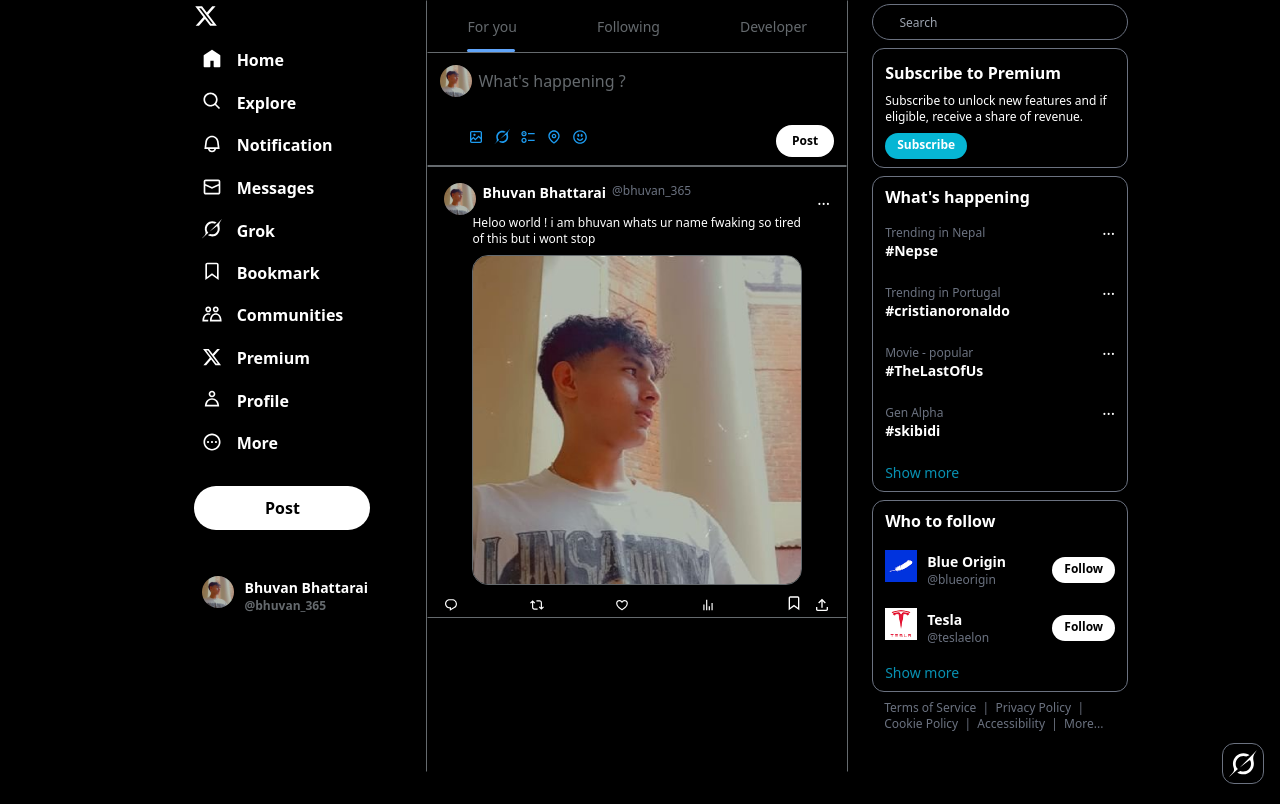
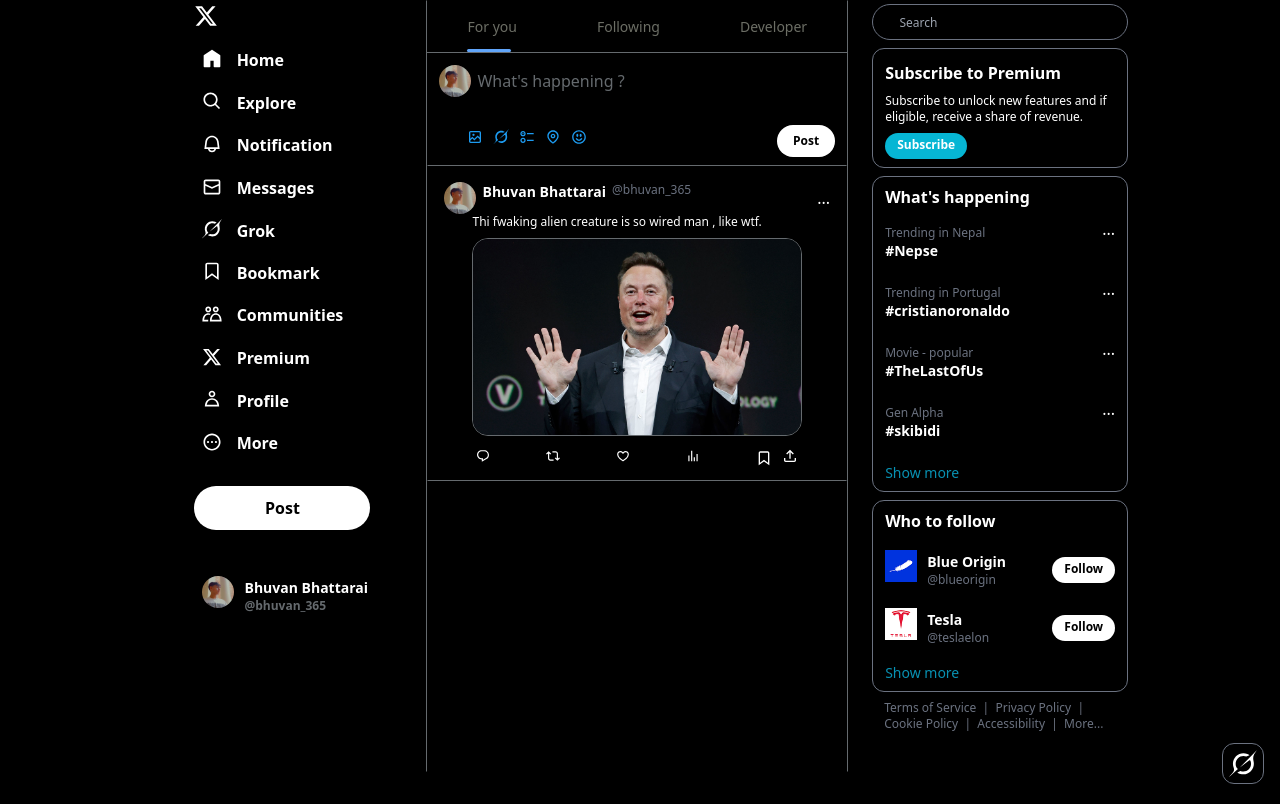
Before and after one commit to bhuvan-365/Tailwindcss-project, a website: page index.html in a window 1280 px wide. Drawn offline with nearby package versions, Linux system fonts and the light colour scheme; files that its build step writes are made by us from their sources.

Commit message:
post area update

```diff
--- a/index.html
+++ b/index.html
@@ -165,18 +165,18 @@
 
         </div>
         <div class="middle pt-1 w-full border border-[#656a6e] border-y-black ">
-            <div class="nav pr-10 pl-10  ">
-                <ul class="flex flex-row justify-evenly items-center gap-20 text-[#656a6e] text-sm">
+            <div class="nav pr-10 pl-10 sticky top-0 border-b  border-b-[#656a6e] backdrop-blur-3xl z-50 bg-transparent ">
+                <ul class="flex flex-row justify-evenly items-center gap-20 text-[#6c6e65] text-sm ]">
                     <li class="pt-3 pb-3">For&nbsp;you</li>
                     <li class="pt-3 pb-3">Following</li>
                     <li class="pt-3 pb-3">Developer</li>
                 </ul>
+                <div class="active ml-0 w-11 h-[3px] bg-blue-400 rounded-3xl"></div>
             </div>
-            <div class="active ml-10 w-12 h-[3px] bg-blue-400 rounded-3xl"></div>
             <div class="main">
 
                 <div class="postArea">
-                    <div class="postContain border-[1px] border-[#656a6e] border-x-black">
+                    <div class="postContain ">
                         <div class="postContent">
                             <div class="flex gap-1.5 justify-start items-center pl-3 pt-3 pb-3">
                                 <div class="h-8 w-8 "><img class="rounded-3xl" src="/Tailwindcss-project/images/sir.jpg"
@@ -256,40 +256,39 @@
 
                     </div>
                     <div class="content m-auto px-7">
-                        <div class="caption text-xs w-fit pb-2">Heloo world ! i am bhuvan whats ur name fwaking so tired
-                            of this but i wont stop</div>
+                        <div class="caption text-xs w-fit pb-2">Thi fwaking alien creature is so wired man , like wtf.</div>
                         <div class="overflow-hidden border-[1px] border-[#656a6e] rounded-2xl w-full">
-                            <div class=" m-auto  "><img class=" m-auto " src="/Tailwindcss-project/images/sir.jpg"
+                            <div class=" m-auto  "><img class=" m-auto " src="/Tailwindcss-project/images/elon.jfif"
                                     alt=""></div>
                         </div>
                     </div>
-                    <div class="impression flex justify-between items-center pt-2">
-                        <div class=""comment><svg viewBox="0 0 24 24" aria-hidden="true"
-                                class="  invert w-3.5 r-4qtqp9 r-yyyyoo r-dnmrzs r-bnwqim r-lrvibr r-m6rgpd r-1xvli5t r-1hdv0qi">
+                    <div class="impression flex justify-between items-center pt-2 px-7 pb-3">
+                        <div class="comment p-1 rounded-3xl hover:bg-[#0f3854]  "><svg viewBox="0 0 24 24" aria-hidden="true"
+                                class="  invert w-3.5 hover:text-[#1b8fdd] r-4qtqp9 r-yyyyoo r-dnmrzs r-bnwqim r-lrvibr r-m6rgpd r-1xvli5t r-1hdv0qi">
                                 <g>
                                     <path
                                         d="M1.751 10c0-4.42 3.584-8 8.005-8h4.366c4.49 0 8.129 3.64 8.129 8.13 0 2.96-1.607 5.68-4.196 7.11l-8.054 4.46v-3.69h-.067c-4.49.1-8.183-3.51-8.183-8.01zm8.005-6c-3.317 0-6.005 2.69-6.005 6 0 3.37 2.77 6.08 6.138 6.01l.351-.01h1.761v2.3l5.087-2.81c1.951-1.08 3.163-3.13 3.163-5.36 0-3.39-2.744-6.13-6.129-6.13H9.756z">
                                     </path>
                                 </g>
                             </svg></div>
-                        <div class="repost"><svg viewBox="0 0 24 24" aria-hidden="true"
-                                class="  invert w-3.5 r-4qtqp9 r-yyyyoo r-dnmrzs r-bnwqim r-lrvibr r-m6rgpd r-1xvli5t r-1hdv0qi">
+                        <div class="repost  p-1 rounded-3xl hover:bg-[#00281b]"><svg viewBox="0 0 24 24" aria-hidden="true"
+                                class=" hover:text-[#00ba7c] invert w-3.5 r-4qtqp9 r-yyyyoo r-dnmrzs r-bnwqim r-lrvibr r-m6rgpd r-1xvli5t r-1hdv0qi">
                                 <g>
                                     <path
                                         d="M4.5 3.88l4.432 4.14-1.364 1.46L5.5 7.55V16c0 1.1.896 2 2 2H13v2H7.5c-2.209 0-4-1.79-4-4V7.55L1.432 9.48.068 8.02 4.5 3.88zM16.5 6H11V4h5.5c2.209 0 4 1.79 4 4v8.45l2.068-1.93 1.364 1.46-4.432 4.14-4.432-4.14 1.364-1.46 2.068 1.93V8c0-1.1-.896-2-2-2z">
                                     </path>
                                 </g>
                             </svg> </div>
-                        <div class="love"><svg viewBox="0 0 24 24" aria-hidden="true"
-                                class=" invert w-3.5 r-4qtqp9 r-yyyyoo r-dnmrzs r-bnwqim r-lrvibr r-m6rgpd r-1xvli5t r-1hdv0qi">
+                        <div class="love p-1 rounded-3xl  hover:bg-[#990f4f]"><svg viewBox="0 0 24 24" aria-hidden="true"
+                                class=" hover:text-[#db1570] invert w-3.5 r-4qtqp9 r-yyyyoo r-dnmrzs r-bnwqim r-lrvibr r-m6rgpd r-1xvli5t r-1hdv0qi">
                                 <g>
                                     <path
                                         d="M16.697 5.5c-1.222-.06-2.679.51-3.89 2.16l-.805 1.09-.806-1.09C9.984 6.01 8.526 5.44 7.304 5.5c-1.243.07-2.349.78-2.91 1.91-.552 1.12-.633 2.78.479 4.82 1.074 1.97 3.257 4.27 7.129 6.61 3.87-2.34 6.052-4.64 7.126-6.61 1.111-2.04 1.03-3.7.477-4.82-.561-1.13-1.666-1.84-2.908-1.91zm4.187 7.69c-1.351 2.48-4.001 5.12-8.379 7.67l-.503.3-.504-.3c-4.379-2.55-7.029-5.19-8.382-7.67-1.36-2.5-1.41-4.86-.514-6.67.887-1.79 2.647-2.91 4.601-3.01 1.651-.09 3.368.56 4.798 2.01 1.429-1.45 3.146-2.1 4.796-2.01 1.954.1 3.714 1.22 4.601 3.01.896 1.81.846 4.17-.514 6.67z">
                                     </path>
                                 </g>
                             </svg></div>
-                        <div class="views"><svg viewBox="0 0 24 24" aria-hidden="true"
-                                class="  invert w-3.5 r-4qtqp9 r-yyyyoo r-dnmrzs r-bnwqim r-lrvibr r-m6rgpd r-1xvli5t r-1hdv0qi">
+                        <div class="views p-1 rounded-3xl  hover:bg-[#0f3854]"><svg viewBox="0 0 24 24" aria-hidden="true"
+                                class=" hover:text-[#1b8fdd] invert w-3.5  r-4qtqp9 r-yyyyoo r-dnmrzs r-bnwqim r-lrvibr r-m6rgpd r-1xvli5t r-1hdv0qi">
                                 <g>
                                     <path
                                         d="M8.75 21V3h2v18h-2zM18 21V8.5h2V21h-2zM4 21l.004-10h2L6 21H4zm9.248 0v-7h2v7h-2z">
@@ -297,17 +296,24 @@
                                 </g>
                             </svg></div>
                         <div class="flex gap-0.5 justify-start items-center">
-                            <div><svg viewBox="0 0 24 24" aria-hidden="true"
-                                    class=" invert w-4 r-4qtqp9 r-yyyyoo r-dnmrzs r-bnwqim r-lrvibr r-m6rgpd r-1nao33i r-lwhw9o r-cnnz9e"
-                                    style="display: inline;  margin-bottom: 6px;  margin-right: 10px;">
+                            <div class="px-1 rounded-3xl hover:bg-[#0f3854]"><svg viewBox="0 0 24 24" aria-hidden="true"
+                                    class=" hover:text-[#1b8fdd] invert w-4 r-4qtqp9 r-yyyyoo r-dnmrzs r-bnwqim r-lrvibr r-m6rgpd r-1nao33i r-lwhw9o r-cnnz9e"
+                                    style="display: inline;  ">
                                     <g>
                                         <path
                                             d="M4 4.5C4 3.12 5.119 2 6.5 2h11C18.881 2 20 3.12 20 4.5v18.44l-8-5.71-8 5.71V4.5zM6.5 4c-.276 0-.5.22-.5.5v14.56l6-4.29 6 4.29V4.5c0-.28-.224-.5-.5-.5h-11z"
-                                            style="display: inline;  margin-bottom: 6px;  margin-right: 10px;">
+                                            style="display: inline;  ">
                                         </path>
                                     </g>
                                 </svg></div>
-                            <div><svg viewBox="0 0 24 24" aria-hidden="true" class="  invert w-4 r-4qtqp9 r-yyyyoo r-dnmrzs r-bnwqim r-lrvibr r-m6rgpd r-1xvli5t r-1hdv0qi"><g><path d="M12 2.59l5.7 5.7-1.41 1.42L13 6.41V16h-2V6.41l-3.3 3.3-1.41-1.42L12 2.59zM21 15l-.02 3.51c0 1.38-1.12 2.49-2.5 2.49H5.5C4.11 21 3 19.88 3 18.5V15h2v3.5c0 .28.22.5.5.5h12.98c.28 0 .5-.22.5-.5L19 15h2z"></path></g></svg></div>
+                            <div class=" p-1 rounded-3xl hover:bg-[#0f3854]"><svg viewBox="0 0 24 24" aria-hidden="true"
+                                    class=" hover:text-[#1b8fdd] invert w-4 r-4qtqp9 r-yyyyoo r-dnmrzs r-bnwqim r-lrvibr r-m6rgpd r-1xvli5t r-1hdv0qi">
+                                    <g>
+                                        <path
+                                            d="M12 2.59l5.7 5.7-1.41 1.42L13 6.41V16h-2V6.41l-3.3 3.3-1.41-1.42L12 2.59zM21 15l-.02 3.51c0 1.38-1.12 2.49-2.5 2.49H5.5C4.11 21 3 19.88 3 18.5V15h2v3.5c0 .28.22.5.5.5h12.98c.28 0 .5-.22.5-.5L19 15h2z">
+                                        </path>
+                                    </g>
+                                </svg></div>
                         </div>
                     </div>
                 </div>
```
Also changed, not shown: images/elon.jfif (added).
